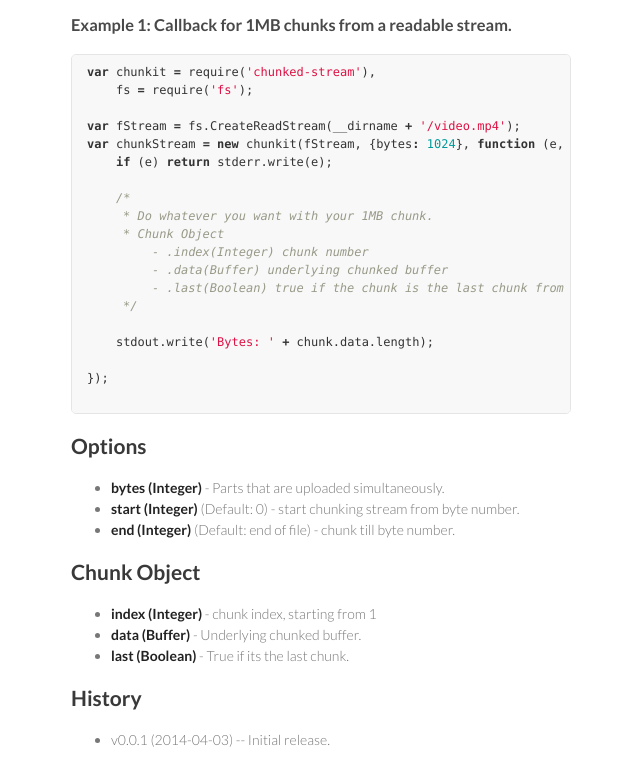
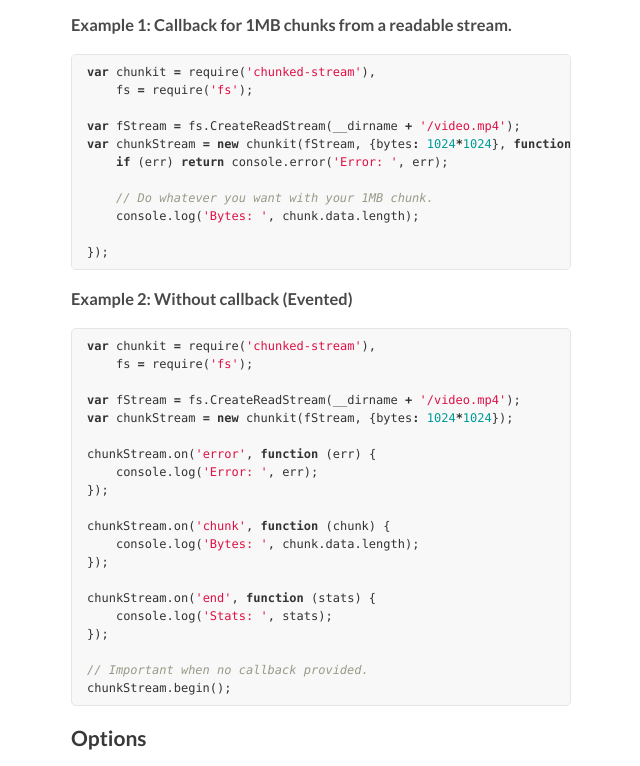
Before and after one commit to mindblaze/chunkit, a plain HTML site: page index.html in a window 1280 px wide. Shown: the part 1662-2428 px from the top of the page, without its empty margins (499-1139 px from the left). Drawn offline with Linux system fonts and the light colour scheme.

```diff
--- a/index.html
+++ b/index.html
@@ -31,11 +31,11 @@
         <h1>
 <a name="chunk-it" class="anchor" href="#chunk-it"><span class="octicon octicon-link"></span></a>Chunk It</h1>
 
-<p><a href="https://travis-ci.org/mindblaze/chunked-stream"><img src="https://travis-ci.org/mindblaze/chunked-stream.png?branch=master" alt="Build Status"></a>
-<a href="https://www.versioneye.com/user/projects/5323a411ec13758e7d000109"><img src="https://www.versioneye.com/user/projects/5323a411ec13758e7d000109/badge.png" alt="Dependency Status"></a>
-<a href="http://badge.fury.io/js/chunked-stream"><img src="https://badge.fury.io/js/chunked-stream.png" alt="NPM version"></a></p>
+<p><a href="https://travis-ci.org/mindblaze/chunkit"><img src="https://travis-ci.org/mindblaze/chunkit.png?branch=master" alt="Build Status"></a>
+<a href="https://www.versioneye.com/user/projects/533d32527bae4be0c7000242"><img src="https://www.versioneye.com/user/projects/533d32527bae4be0c7000242/badge.png" alt="Dependency Status"></a>
+<a href="http://badge.fury.io/js/chunkit"><img src="https://badge.fury.io/js/chunkit.png" alt="NPM version"></a></p>
 
-<p><a href="https://www.npmjs.org/package/chunked-stream"><img src="https://nodei.co/npm/chunked-stream.png?downloads=true" alt="NPM stats"></a></p>
+<p><a href="https://www.npmjs.org/package/chunkit"><img src="https://nodei.co/npm/chunkit.png?downloads=true" alt="NPM stats"></a></p>
 
 <p>A simple and light-weight interface to chunk stream data.</p>
 
@@ -62,21 +62,38 @@
     <span class="nx">fs</span> <span class="o">=</span> <span class="nx">require</span><span class="p">(</span><span class="s1">'fs'</span><span class="p">);</span>
 
 <span class="kd">var</span> <span class="nx">fStream</span> <span class="o">=</span> <span class="nx">fs</span><span class="p">.</span><span class="nx">CreateReadStream</span><span class="p">(</span><span class="nx">__dirname</span> <span class="o">+</span> <span class="s1">'/video.mp4'</span><span class="p">);</span>
-<span class="kd">var</span> <span class="nx">chunkStream</span> <span class="o">=</span> <span class="k">new</span> <span class="nx">chunkit</span><span class="p">(</span><span class="nx">fStream</span><span class="p">,</span> <span class="p">{</span><span class="nx">bytes</span><span class="o">:</span> <span class="mi">1024</span><span class="p">},</span> <span class="kd">function</span> <span class="p">(</span><span class="nx">e</span><span class="p">,</span> <span class="nx">chunk</span><span class="p">)</span> <span class="p">{</span>
-    <span class="k">if</span> <span class="p">(</span><span class="nx">e</span><span class="p">)</span> <span class="k">return</span> <span class="nx">stderr</span><span class="p">.</span><span class="nx">write</span><span class="p">(</span><span class="nx">e</span><span class="p">);</span>
+<span class="kd">var</span> <span class="nx">chunkStream</span> <span class="o">=</span> <span class="k">new</span> <span class="nx">chunkit</span><span class="p">(</span><span class="nx">fStream</span><span class="p">,</span> <span class="p">{</span><span class="nx">bytes</span><span class="o">:</span> <span class="mi">1024</span><span class="o">*</span><span class="mi">1024</span><span class="p">},</span> <span class="kd">function</span> <span class="p">(</span><span class="nx">err</span><span class="p">,</span> <span class="nx">chunk</span><span class="p">)</span> <span class="p">{</span>
+    <span class="k">if</span> <span class="p">(</span><span class="nx">err</span><span class="p">)</span> <span class="k">return</span> <span class="nx">console</span><span class="p">.</span><span class="nx">error</span><span class="p">(</span><span class="s1">'Error: '</span><span class="p">,</span> <span class="nx">err</span><span class="p">);</span>
 
-    <span class="cm">/*</span>
-<span class="cm">     * Do whatever you want with your 1MB chunk.</span>
-<span class="cm">     * Chunk Object</span>
-<span class="cm">         - .index(Integer) chunk number</span>
-<span class="cm">         - .data(Buffer) underlying chunked buffer</span>
-<span class="cm">         - .last(Boolean) true if the chunk is the last chunk from the stream.</span>
-<span class="cm">     */</span>
-
-    <span class="nx">stdout</span><span class="p">.</span><span class="nx">write</span><span class="p">(</span><span class="s1">'Bytes: '</span> <span class="o">+</span> <span class="nx">chunk</span><span class="p">.</span><span class="nx">data</span><span class="p">.</span><span class="nx">length</span><span class="p">);</span>
+    <span class="c1">// Do whatever you want with your 1MB chunk.</span>
+    <span class="nx">console</span><span class="p">.</span><span class="nx">log</span><span class="p">(</span><span class="s1">'Bytes: '</span><span class="p">,</span> <span class="nx">chunk</span><span class="p">.</span><span class="nx">data</span><span class="p">.</span><span class="nx">length</span><span class="p">);</span>
 
 <span class="p">});</span>
+</pre></div>
 
+<h3>
+<a name="example-2-without-callback-evented" class="anchor" href="#example-2-without-callback-evented"><span class="octicon octicon-link"></span></a>Example 2: Without callback (Evented)</h3>
+
+<div class="highlight highlight-js"><pre><span class="kd">var</span> <span class="nx">chunkit</span> <span class="o">=</span> <span class="nx">require</span><span class="p">(</span><span class="s1">'chunked-stream'</span><span class="p">),</span>
+    <span class="nx">fs</span> <span class="o">=</span> <span class="nx">require</span><span class="p">(</span><span class="s1">'fs'</span><span class="p">);</span>
+
+<span class="kd">var</span> <span class="nx">fStream</span> <span class="o">=</span> <span class="nx">fs</span><span class="p">.</span><span class="nx">CreateReadStream</span><span class="p">(</span><span class="nx">__dirname</span> <span class="o">+</span> <span class="s1">'/video.mp4'</span><span class="p">);</span>
+<span class="kd">var</span> <span class="nx">chunkStream</span> <span class="o">=</span> <span class="k">new</span> <span class="nx">chunkit</span><span class="p">(</span><span class="nx">fStream</span><span class="p">,</span> <span class="p">{</span><span class="nx">bytes</span><span class="o">:</span> <span class="mi">1024</span><span class="o">*</span><span class="mi">1024</span><span class="p">});</span>
+
+<span class="nx">chunkStream</span><span class="p">.</span><span class="nx">on</span><span class="p">(</span><span class="s1">'error'</span><span class="p">,</span> <span class="kd">function</span> <span class="p">(</span><span class="nx">err</span><span class="p">)</span> <span class="p">{</span>
+    <span class="nx">console</span><span class="p">.</span><span class="nx">log</span><span class="p">(</span><span class="s1">'Error: '</span><span class="p">,</span> <span class="nx">err</span><span class="p">);</span>
+<span class="p">});</span>
+
+<span class="nx">chunkStream</span><span class="p">.</span><span class="nx">on</span><span class="p">(</span><span class="s1">'chunk'</span><span class="p">,</span> <span class="kd">function</span> <span class="p">(</span><span class="nx">chunk</span><span class="p">)</span> <span class="p">{</span>
+    <span class="nx">console</span><span class="p">.</span><span class="nx">log</span><span class="p">(</span><span class="s1">'Bytes: '</span><span class="p">,</span> <span class="nx">chunk</span><span class="p">.</span><span class="nx">data</span><span class="p">.</span><span class="nx">length</span><span class="p">);</span>
+<span class="p">});</span>
+
+<span class="nx">chunkStream</span><span class="p">.</span><span class="nx">on</span><span class="p">(</span><span class="s1">'end'</span><span class="p">,</span> <span class="kd">function</span> <span class="p">(</span><span class="nx">stats</span><span class="p">)</span> <span class="p">{</span>
+    <span class="nx">console</span><span class="p">.</span><span class="nx">log</span><span class="p">(</span><span class="s1">'Stats: '</span><span class="p">,</span> <span class="nx">stats</span><span class="p">);</span>
+<span class="p">});</span>
+
+<span class="c1">// Important when no callback provided.</span>
+<span class="nx">chunkStream</span><span class="p">.</span><span class="nx">begin</span><span class="p">();</span>
 </pre></div>
 
 <h2>
```
Also changed, not shown: params.json (+1 -1 lines).
